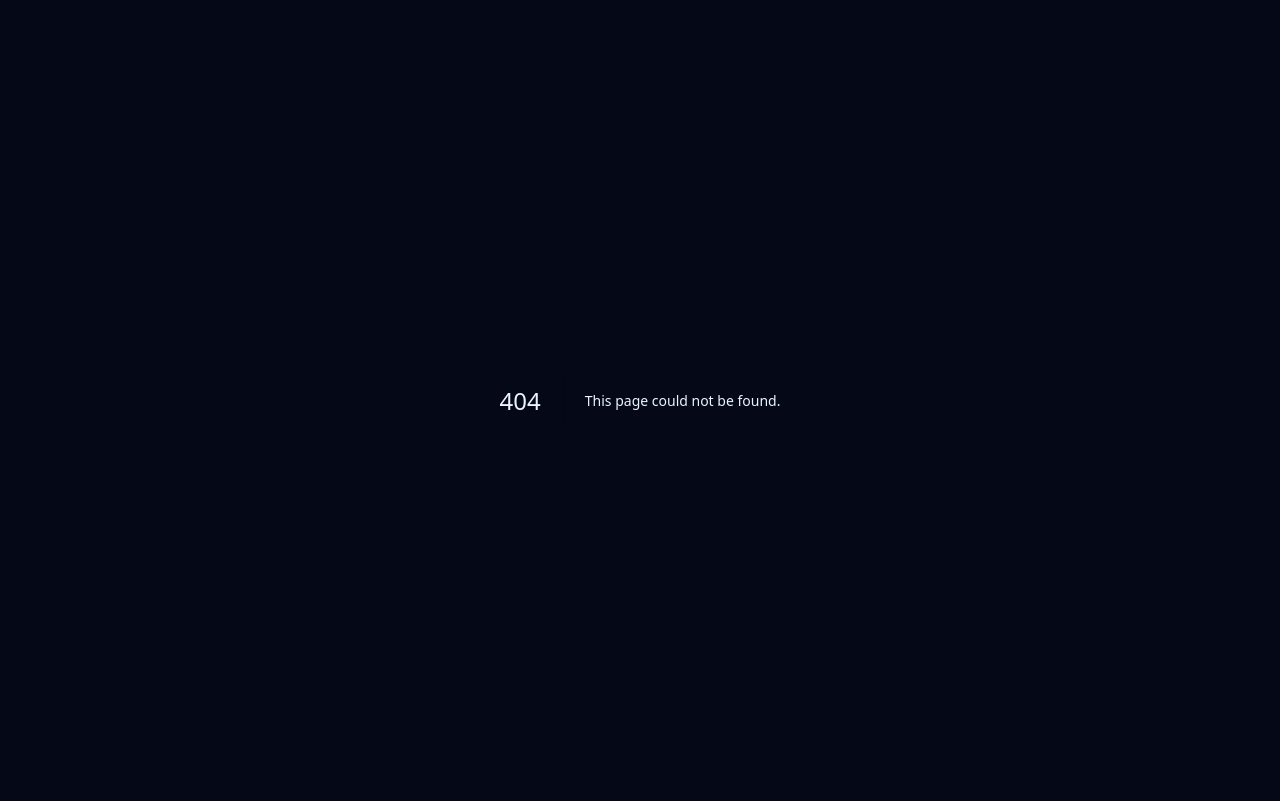
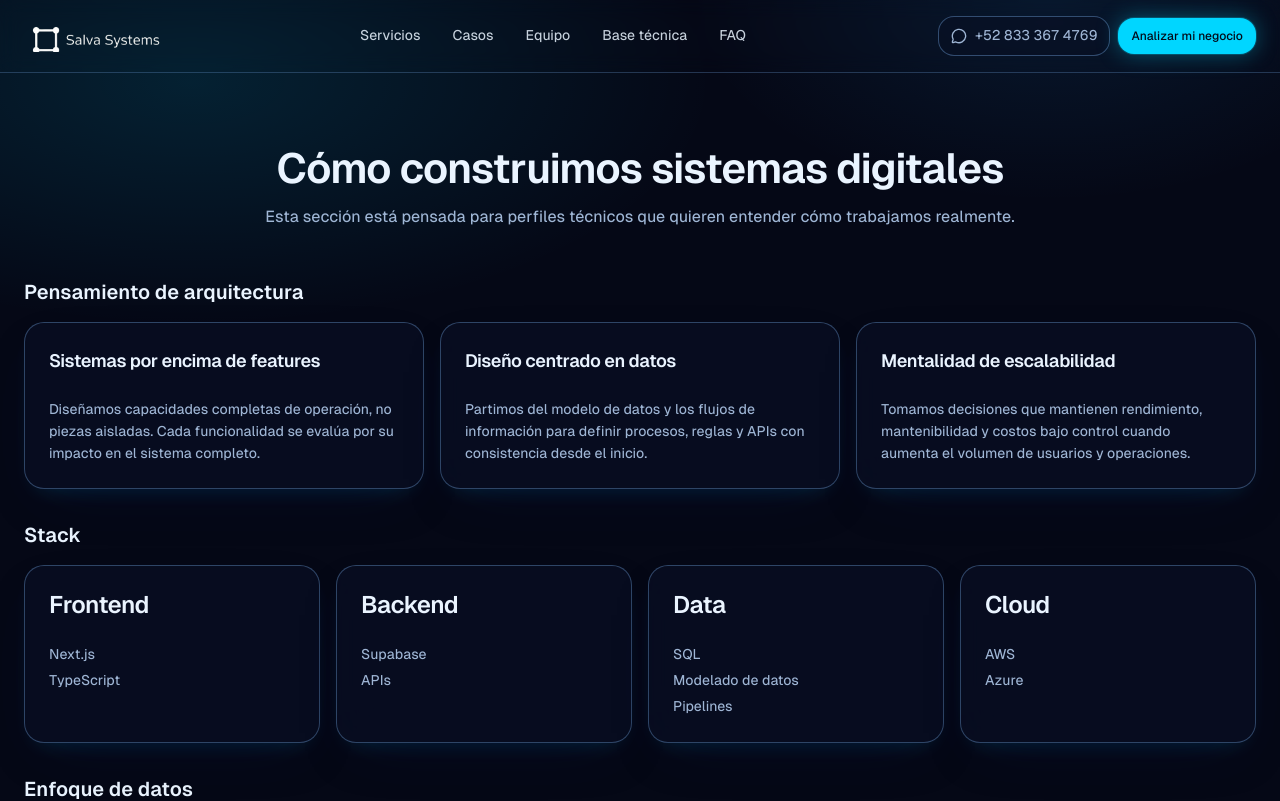
Before and after one commit to salva-systems/salva-systems-web, a Next.js app: page /base-tecnica in a window 1280 px wide. Before the commit this address had no page. Shown: the top 801 px of the page. Built offline with nearby package versions, Linux system fonts and the light colour scheme.

Commit message:
Unifica technical a base tecnica en nav y SEO

```diff
--- a/app/(marketing)/technical/page.tsx
+++ b/app/(marketing)/base-tecnica/page.tsx
@@ -5,7 +5,11 @@ import { buildMetadata, getContent } from "@/lib/content/site";
 
 const { technical } = getContent();
 
-export const metadata: Metadata = buildMetadata("Base tÃ©cnica", technical.intro);
+export const metadata: Metadata = buildMetadata(
+  "Base técnica",
+  technical.intro,
+  "/technical"
+);
 
 export default function TechnicalPage() {
   return <TechnicalSection />;
--- a/lib/constants/layout.ts
+++ b/lib/constants/layout.ts
@@ -2,7 +2,7 @@ export const MARKETING_NAV_ITEMS = [
   { href: "/services", label: "Servicios" },
   { href: "/cases", label: "Casos" },
   { href: "/team", label: "Equipo" },
-  { href: "/technical", label: "Technical" },
+  { href: "/technical", label: "Base técnica" },
   { href: "/faq", label: "FAQ" },
 ] as const;
 
```
